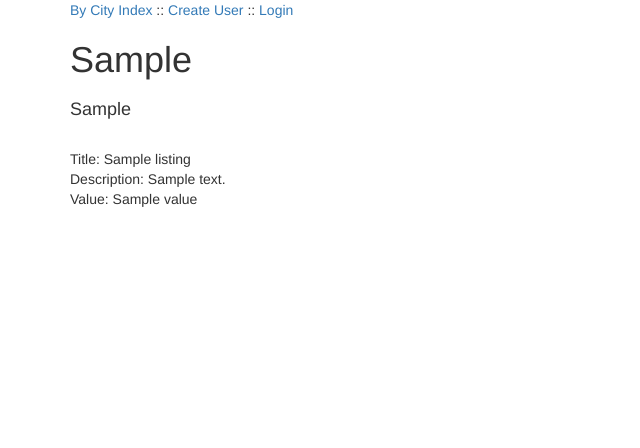
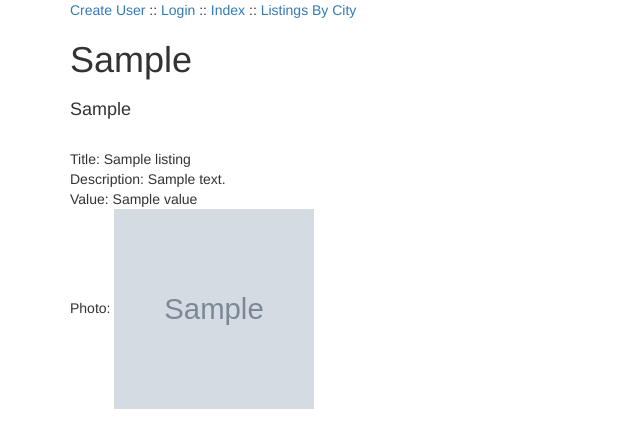
Before and after one commit to koffskeyj/johns_list, a Django app: template templates/craigs_list/listing_detail.html in a window 1280 px wide. Shown: the top 448 px of the page, without its empty margins (0-640 px from the left). Run offline with Django 3.2, Linux system fonts and the light colour scheme; the template is opened without the code that fills it: most values are stand-ins (such as "Sample title", 1, 10 or a date in 2020); grey boxes marked "Sample" are stand-in pictures; some libraries are stand-ins or nearby versions.

Commit message:
Working on city view

```diff
--- a/craigs_list/models.py
+++ b/craigs_list/models.py
@@ -43,6 +43,11 @@ class Listing(models.Model):
     created = models.DateTimeField(auto_now_add=True)
     photo = models.ImageField(upload_to="listing_photos", null=True, blank=True, verbose_name="Listing Photo")
 
+    @property
+    def photo_url(self):
+        if self.photo:
+            return self.photo.url
+
     def __str__(self):
         return self.title
 
--- a/craigs_list/static/craigs_list/css/craigs_list.css
+++ b/craigs_list/static/craigs_list/css/craigs_list.css
@@ -1,3 +1,4 @@
-header {
-    text-align: justify;
-  }
+.thumb{
+    width: 200px;
+    height: 200px;
+}
--- a/craigs_list_sim/settings.py
+++ b/craigs_list_sim/settings.py
@@ -120,3 +120,5 @@ USE_TZ = True
 # https://docs.djangoproject.com/en/1.9/howto/static-files/
 
 STATIC_URL = '/static/'
+MEDIA_URL = '/media/'
+MEDIA_ROOT = BASE_DIR
--- a/templates/base.html
+++ b/templates/base.html
@@ -4,7 +4,7 @@
   <head>
     <meta charset="utf-8">
     <title>John's List</title>
-    <link href="https://maxcdn.bootstrapcdn.com/bootstrap/3.3.6/css/bootstrap.min.css" rel="stylesheet" integrity="sha384-1q8mTJOASx8j1Au+a5WDVnPi2lkFfwwEAa8hDDdjZlpLegxhjVME1fgjWPGmkzs7" crossorigin="anonymous">
+    <link rel="stylesheet" href='{% static "craigs_list/css/bootstrap.css" %}' media="screen" title="bootstrap" charset="utf-8">
     <link rel="stylesheet" href='{% static "craigs_list/css/craigs_list.css" %}' media="screen" charset="utf-8">
   </head>
   <body>
@@ -13,15 +13,16 @@
         <a href="{% url 'index_view' %}" role="button">Index</a> ::
         <a href="{% url 'logout' %}?next=/" role="button">Logout</a> ::
         <a href=" {% url 'listing_create_view' %}" role="button">Create Listing</a> ::
-        <a href="{% url 'user_listing_view' %}" role="button">View Your Listings</a>
+        <a href="{% url 'user_listing_view' %}" role="button">View Your Listings</a> ::
+        <a href="{% url 'user_city_listing_view' %}" role="button">Listings By City</a>
       <br>
       {{request.user}}
       <br>
       {% else %}
-        <a href="{% url 'city_listing_view' %}" role="button">By City</a>
+        <a href=" {% url 'user_create_view' %}" role="button">Create User</a> ::
+        <a href="{% url 'login' %}" role="button">Login</a> ::
         <a href="{% url 'index_view' %}" role="button">Index</a> ::
-        <a href=" {% url 'user_create_view' %}" role="button">Create User</a> ::
-        <a href="{% url 'login' %}" role="button">Login</a>
+        <a href="{% url 'anon_city_listing_view' %}" role="button">Listings By City</a>
       {% endif %}
     {% block content %}
       No content provided
--- a/templates/craigs_list/listing_detail.html
+++ b/templates/craigs_list/listing_detail.html
@@ -5,12 +5,13 @@
 <body>
 <div class="container">
 {% block content %}
-    <h1>{{listing.listing_category}}<h1>
-    <h4>{{listing.listing_subcategory}}</h4>
+    <h1>{{ listing.listing_category }}<h1>
+    <h4>{{ listing.listing_subcategory }}</h4>
     <br>
-    Title: {{listing.title}} <br>
-    Description: {{listing.description}} <br>
-    Value: {{listing.value}}
+    Title: {{ listing.title }} <br>
+    Description: {{ listing.description }} <br>
+    Value: {{ listing.value }} <br>
+    Photo: <img class="thumb" src="{{ listing.photo_url }}" alt="" />
 {% endblock %}
 </table>
 </div>
--- a/templates/craigs_list/listing_list.html
+++ b/templates/craigs_list/listing_list.html
@@ -1,11 +1,10 @@
 {% extends "base.html" %}
   <div class="container">
     {% block content %}
-    <br>
     <h1>Your Listings</h1>
     <br>
     {% for listing in object_list %}
-      <a href="{% url 'user_listing_detailed_view' listing.pk %}">{{listing.title}}</a>
+      <a href="{% url 'listing_detailed_view' listing.pk %}">{{listing.title}}</a>
       <br>
     {% endfor %}
     {% endblock %}
```
Also changed, not shown: craigs_list/views.py (+16 -5 lines), craigs_list_sim/urls.py (+7 -4 lines), templates/city_listing.html (added, +9 -0 lines), craigs_list/migrations/0002_auto_20160625_1612.py (added), db.sqlite3, listing_photos/office_building.jpg (added), 1 other file.
